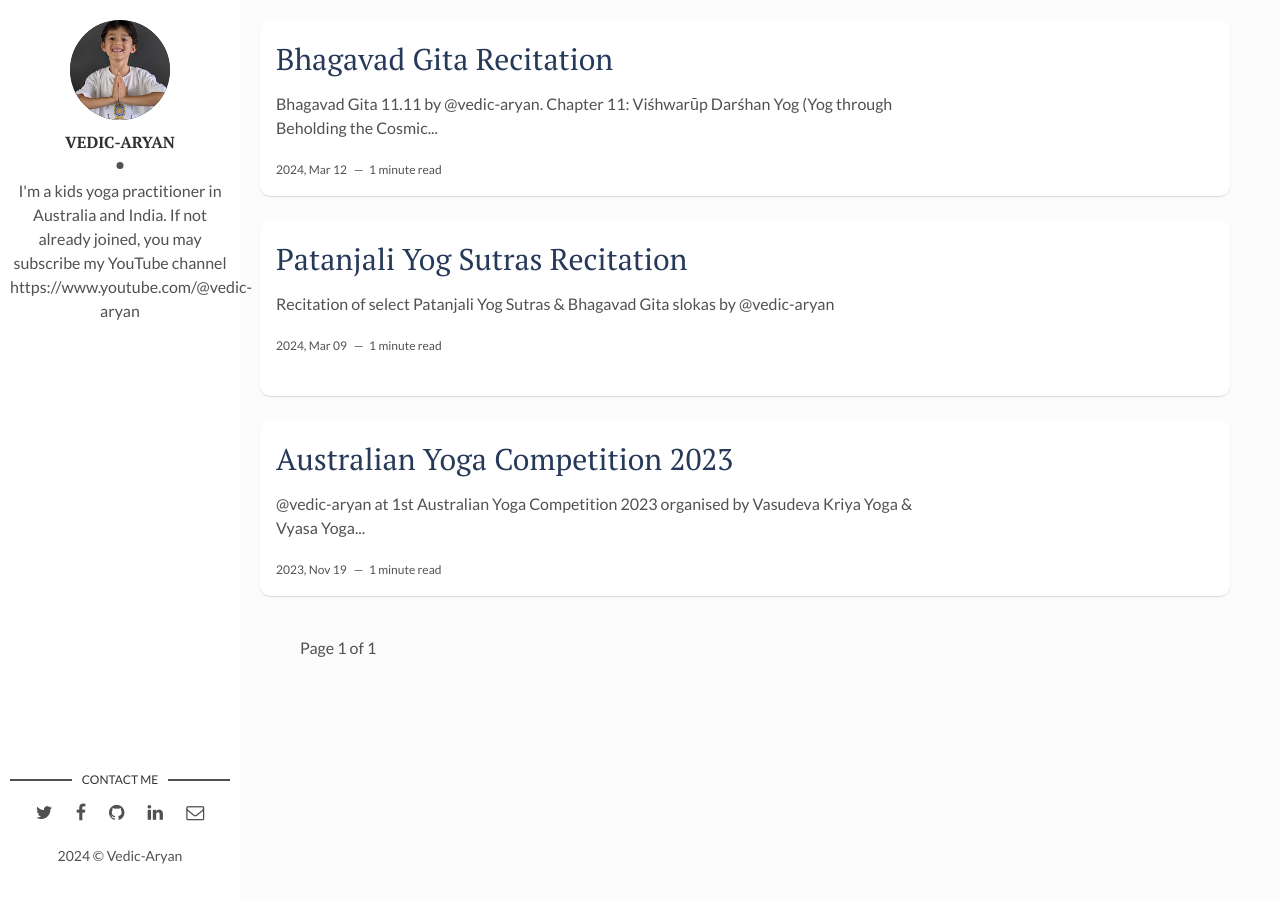
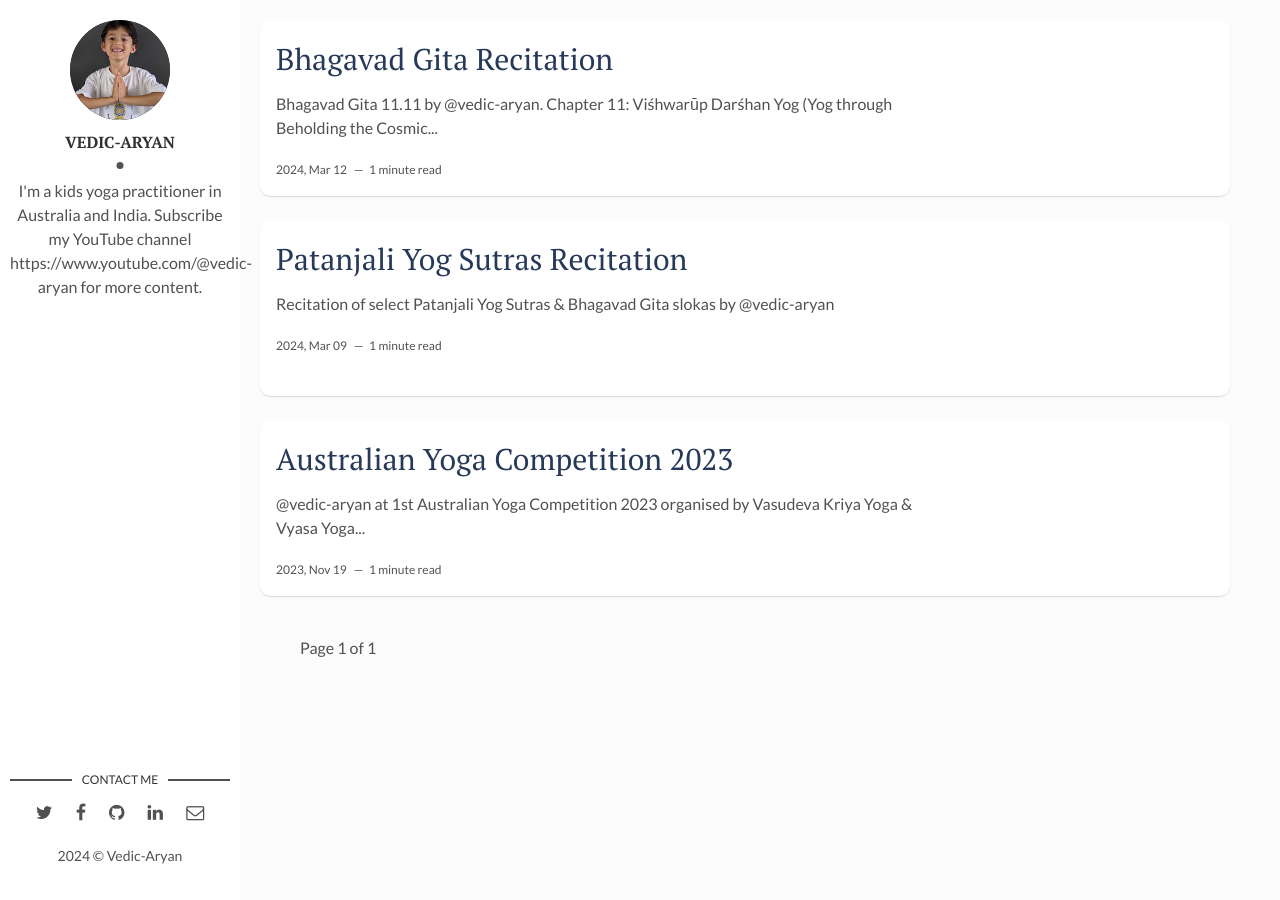
Before and after one commit to vedic-aryan/vedic-aryan.github.io, a Jekyll site: the page built from index.html, in a window 1280 px wide. Built offline with Jekyll 4.4.1, drawn with Linux system fonts in a browser that asks for light colours; the list of posts is cut into pages by our own code.

Commit message:
Update _config.yml

```diff
--- a/_config.yml
+++ b/_config.yml
@@ -9,7 +9,7 @@
 # Author Settings
 author: Vedic-Aryan
 author-img: vedic-aryan.jpg
-about-author: I'm a kids yoga practitioner in Australia and India. If not already joined, you may subscribe my YouTube channel https://www.youtube.com/@vedic-aryan
+about-author: I'm a kids yoga practitioner in Australia and India. Subscribe my YouTube channel https://www.youtube.com/@vedic-aryan for more content.
 social-twitter:
 social-facebook:
 social-github: vedic-aryan
```
